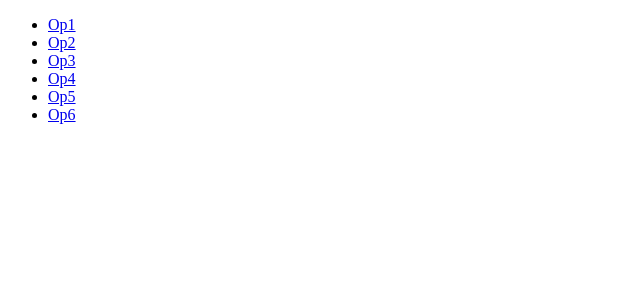
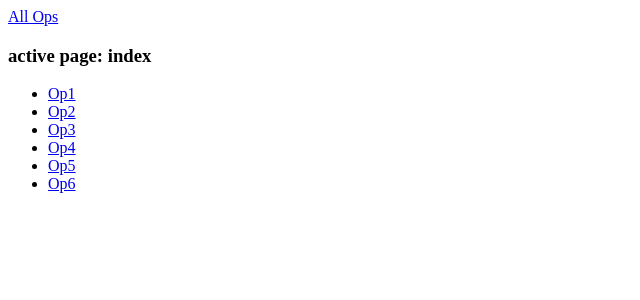
Before and after one commit to AmiraliFarazmand/Django-ThePracticalGuide, a Django app: page /challenges_app/ in a window 1280 px wide. Shown: the top 300 px of the page, without its empty margins (0-640 px from the left). Run offline with Django 4.2, Linux system fonts and the light colour scheme.

Commit message:
worked with including templates

```diff
--- a/codingAlong/codingAlong/challenges_app/templates/challenges_app/challenge.html
+++ b/codingAlong/codingAlong/challenges_app/templates/challenges_app/challenge.html
@@ -6,6 +6,7 @@ title for {{op_key}}
 
 
 {% block content %}
+{% include "./includes/header.html" with active="challenge" %}
 <h1>{{op_key}}</h1>
 {% if op_key is not None %}
   <h3>{{op_value | title}}----------is the output!!</h3>
--- /dev/null
+++ b/codingAlong/codingAlong/challenges_app/templates/challenges_app/includes/header.html
@@ -0,0 +1,6 @@
+<header>
+    <nav>
+        <a href="{% url "index" %}">All Ops</a>
+    </nav>
+</header>
+<h3>active page: {{active}}</h3>
--- a/codingAlong/codingAlong/challenges_app/templates/challenges_app/index.html
+++ b/codingAlong/codingAlong/challenges_app/templates/challenges_app/index.html
@@ -3,6 +3,7 @@
 {% block header_block %}All Ops List{% endblock  %}
 
 {% block content %}
+{% include "./includes/header.html" with active="index"%}
   <ul>
     {%for op in op_list%}
     <li><a href = {% url 'reverse_challange' op=op %}>{{op |title }} </a></li>
--- a/codingAlong/codingAlong/challenges_app/urls.py
+++ b/codingAlong/codingAlong/challenges_app/urls.py
@@ -4,7 +4,7 @@ from . import views
 
 
 urlpatterns = [
-path('', views.index_func),
+path('', views.index_func , name='index'),
 path('<int:op>' , views.allops_numbers ,name='reverse_challange'),
 path('<str:op>' , views.allops ,name = 'reverse_challange'),
 ]
```
